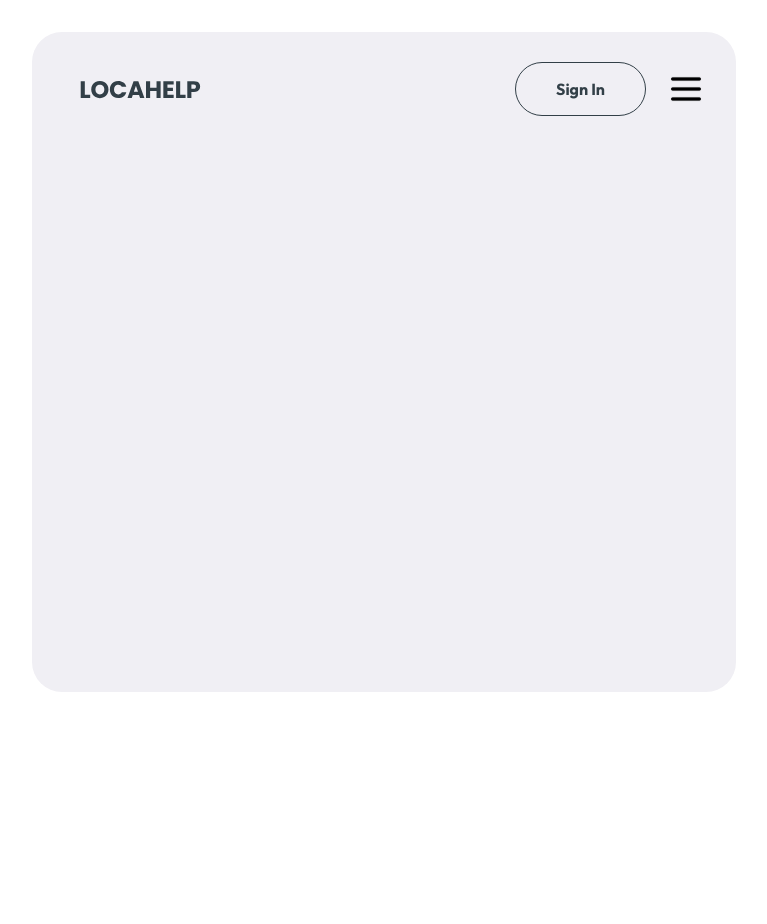
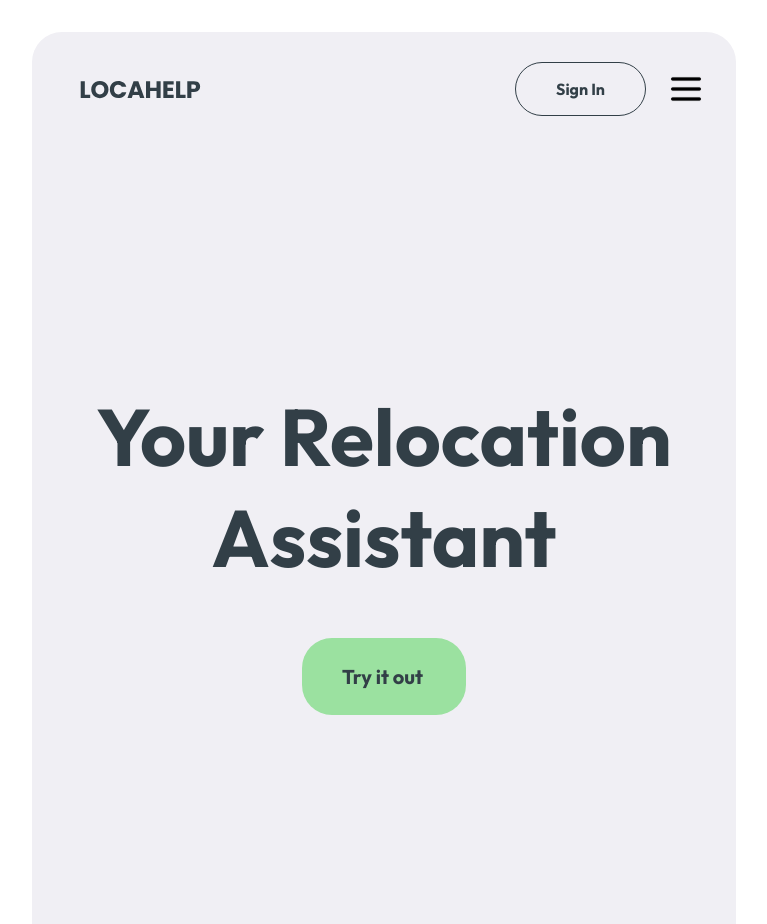
Before and after one commit to Serhii2009/locahelp, a React (Vite) app: page / in a window 1280 px wide. Shown: the top 924 px of the page, without its empty margins (256-1023 px from the left). Before the commit the page ends 800 px from the top, so only its background shows below. Built offline with nearby package versions, Linux system fonts and the light colour scheme.

Commit message:
full HomePage

```diff
--- /dev/null
+++ b/src/components/Hero/Hero.css
@@ -0,0 +1,84 @@
+/* Phone display */
+.hero-title {
+  margin-top: 200px;
+}
+
+.hero-title h1 {
+  font-size: 38px;
+  font-weight: bold;
+  color: #323f47;
+  text-align: center;
+}
+
+.hero-button {
+  border: none;
+  background-color: #9be1a0;
+  color: #323f47;
+  font-weight: bold;
+  border-radius: 30px;
+  font-size: 20px;
+  padding: 22px 32px;
+  cursor: pointer;
+  transition: 0.3s;
+  margin: 30px 95px;
+}
+
+.hero-button:hover {
+  transform: scale(1.1);
+  transition: 0.3s;
+}
+
+.hero img {
+  margin-top: 100px;
+  margin-left: 277px;
+  width: 30px;
+  height: 30px;
+}
+
+.hero img:hover {
+  transform: scale(1.04);
+  transition: 0.3s;
+  cursor: pointer;
+}
+
+/* Tablet display */
+@media only screen and (min-width: 768px) {
+  .hero-title {
+    margin-top: 270px;
+  }
+
+  .hero-title h1 {
+    font-size: 80px;
+  }
+
+  .hero-button {
+    padding: 26px 40px;
+    cursor: pointer;
+    transition: 0.3s;
+    margin: 50px 270px;
+  }
+
+  .hero img {
+    margin-top: 160px;
+    margin-left: 634px;
+  }
+}
+
+/* Desktop display */
+@media only screen and (min-width: 1440px) {
+  .hero-title {
+    margin-top: 154px;
+  }
+
+  .hero-button {
+    padding: 26px 40px;
+    cursor: pointer;
+    transition: 0.3s;
+    margin: 50px 606px;
+  }
+
+  .hero img {
+    margin-top: 90px;
+    margin-left: 1306px;
+  }
+}
--- /dev/null
+++ b/src/components/Hero/Hero.jsx
@@ -0,0 +1,17 @@
+import './Hero.css'
+import { assets } from '../../assets/assets.js'
+
+const Hero = () => {
+  return (
+    <div className="hero">
+      <div className="hero-title">
+        <h1>Your Relocation Assistant</h1>
+        <div className="hero-button">Try it out</div>
+      </div>
+
+      <img src={assets.moon} alt="" />
+    </div>
+  )
+}
+
+export default Hero
--- a/src/pages/HomePage/HomePage.css
+++ b/src/pages/HomePage/HomePage.css
@@ -20,7 +20,7 @@
 
   .welcom-box {
     width: 704px;
-    height: 660px;
+    height: 960px;
   }
 }
 @media only screen and (min-width: 1440px) {
@@ -32,6 +32,6 @@
 
   .welcom-box {
     width: 1376px;
-    height: 660px;
+    height: 664px;
   }
 }
--- a/src/pages/HomePage/HomePage.jsx
+++ b/src/pages/HomePage/HomePage.jsx
@@ -1,11 +1,13 @@
 import './HomePage.css'
 import NavBar from '../../components/NavBar/NavBar'
+import Hero from '../../components/Hero/Hero'
 
 const HomePage = () => {
   return (
     <div className="generalHomePage">
       <div className="welcom-box">
         <NavBar />
+        <Hero />
       </div>
     </div>
   )
```
Also changed, not shown: src/components/Modal/Modal.jsx (deleted, +0 -28 lines).
